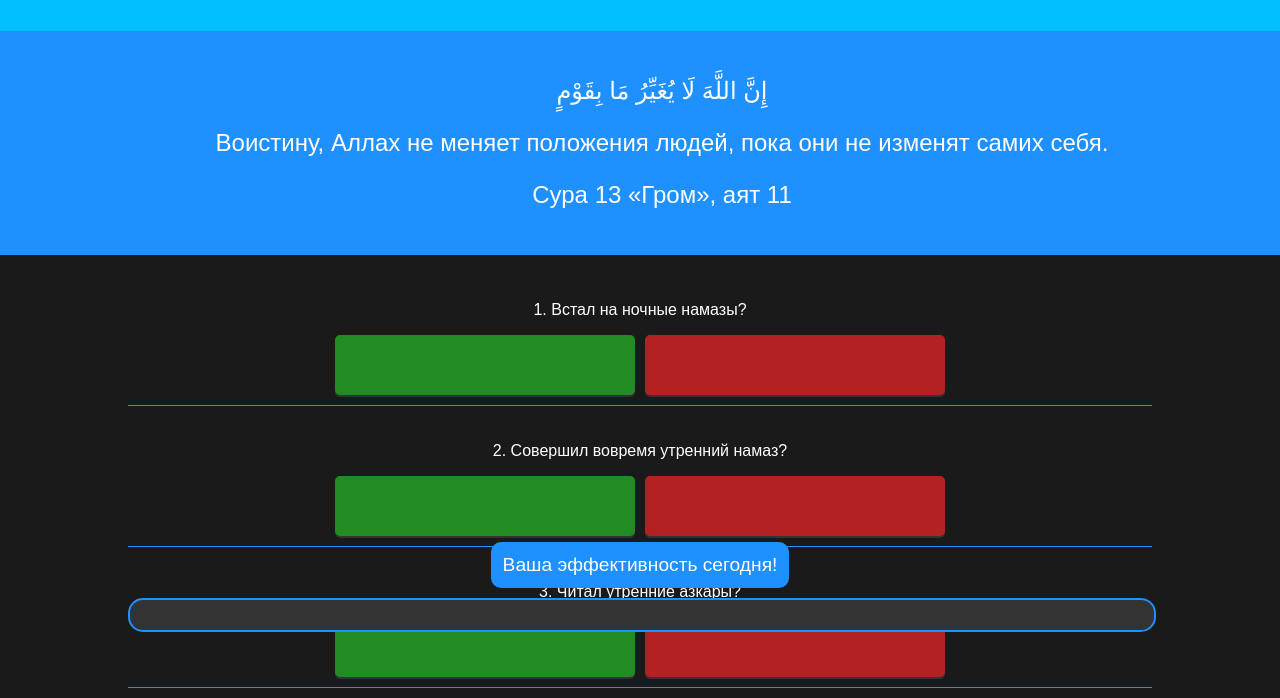
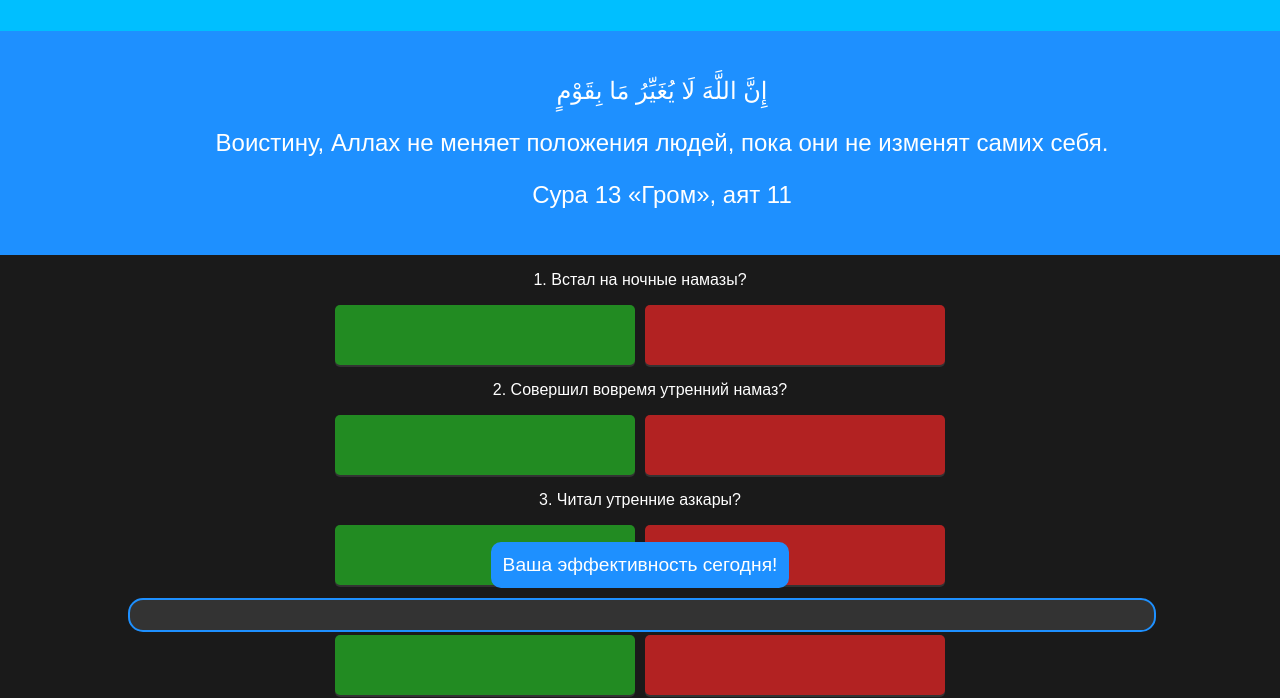
Before and after one commit to GrataMAN/Daily-Report, a plain HTML site: page index.html in a window 1280 px wide. Shown: the part 128-826 px from the top of the page. Drawn offline with Linux system fonts and the light colour scheme.

Commit message:
Update styles.css

```diff
--- a/styles.css
+++ b/styles.css
@@ -31,18 +31,6 @@ header h1 {
   width: 100%;
   font-size: 1.5rem;
   background-color: #1E90FF; /* Добавляем цвет фона */
-}
-
-.questions {
-  margin: 20px auto;
-  width: 80%;
-}
-
-/* Цвет тонких линий между вопросами */
-.question {
-  margin: 10px 0;
-  border-bottom: 1px solid #1E90FF; /* цвет для тонких линий */
-  padding: 10px 0;
 }
 
 .buttons {
```
